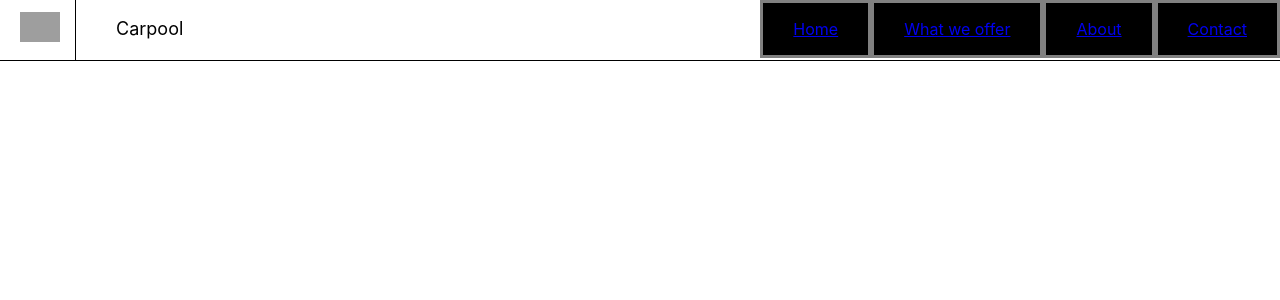
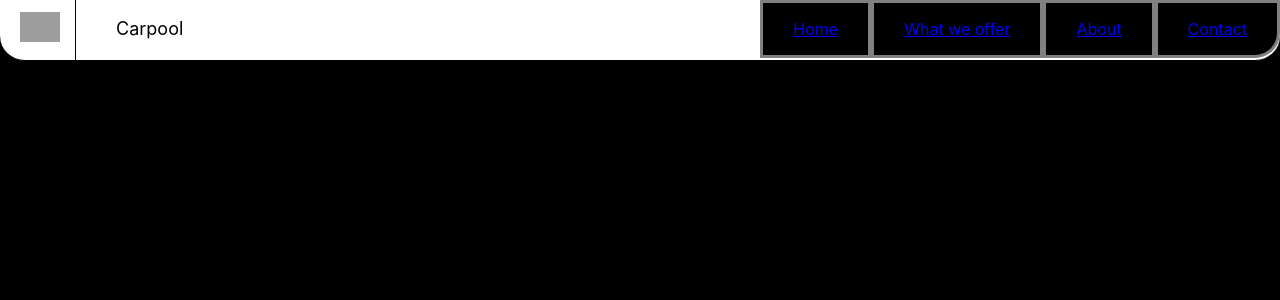
Before and after one commit to Carpooll/Web-Front-end, a React (Create React App) app: page / in a window 1280 px wide. Shown: the top 300 px of the page. Built offline with nearby package versions, Linux system fonts and the light colour scheme; grey boxes are pictures that could not be loaded.

Commit message:
updating

```diff
--- a/src/Components/Navbar/Navbar.css
+++ b/src/Components/Navbar/Navbar.css
@@ -1,8 +1,15 @@
+body{
+  background-color:black
+}
+
 .Navbar {
     text-align:center;
     height: 60px;
     width: 100%;
     border-bottom: 1px solid black;
+    border-bottom-left-radius:25px;
+    border-bottom-right-radius:25px;
+    background-color:white
 }
 .Navbar__title{
   float: left;
@@ -11,7 +18,9 @@
   font-size: 18px;
 }
 
-
+.last{
+  border-bottom-right-radius:25px
+}
 .Navbar__img{
   border-right: 1px solid black;
   float: left;
@@ -25,6 +34,7 @@
 .Navbar__element{
   border:3px solid gray;
   background-color:black;
+
 }
 
 .Navbar__element p{
@@ -35,5 +45,4 @@
 .Navbar__elements{
   float: right;
   display: flex;
-;
 }
--- a/src/Components/Navbar/Navbar.jsx
+++ b/src/Components/Navbar/Navbar.jsx
@@ -30,7 +30,7 @@ class Navbar extends React.Component{
                                 <p>About</p>
                             </Link>
                         </div>
-                        <div className="Navbar__element">
+                        <div className="Navbar__element last">
                             <Link to="/">
                                 <p>Contact</p>
                             </Link>
```
